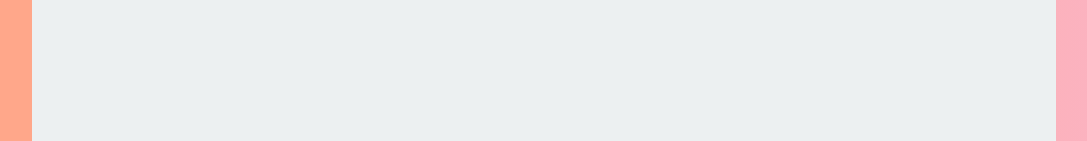
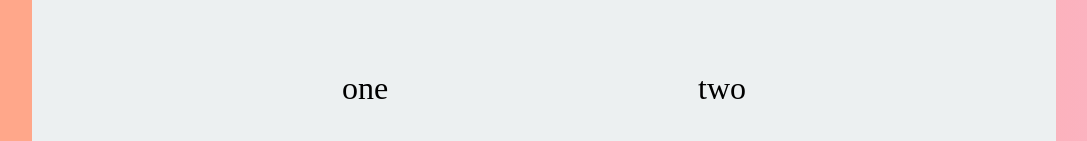
Before and after one commit to richcire/personal-color-selfcheck, a React (Create React App) app: page /main in a window 1280 px wide. Shown: the part 559-700 px from the top of the page, without its empty margins (96-1183 px from the left). Built offline with nearby package versions, Linux system fonts and the light colour scheme.

Commit message:
add onButtonClick

```diff
--- a/src/pages/MainPage.tsx
+++ b/src/pages/MainPage.tsx
@@ -56,12 +56,21 @@ type questionIdxType =
 function MainPage() {
   const [questionIdx, setQuestionIdx] = useState<questionIdxType>(1);
 
+  const onAnswerBtnClicked = (BtnType: "a" | "b") => {
+    const nextQuestionIdx = questions[questionIdx]["A"][BtnType][1];
+    if (typeof nextQuestionIdx === "number") {
+      setQuestionIdx(nextQuestionIdx as questionIdxType);
+    } else {
+      console.log(nextQuestionIdx);
+    }
+  };
+
   return (
     <Container>
       <Question>{questions[questionIdx]["Q"]}</Question>
       <BtnContainer>
-        <BtnOne />
-        <BtnTwo />
+        <BtnOne onClick={() => onAnswerBtnClicked("a")}>one</BtnOne>
+        <BtnTwo onClick={() => onAnswerBtnClicked("b")}>two</BtnTwo>
       </BtnContainer>
     </Container>
   );
```
